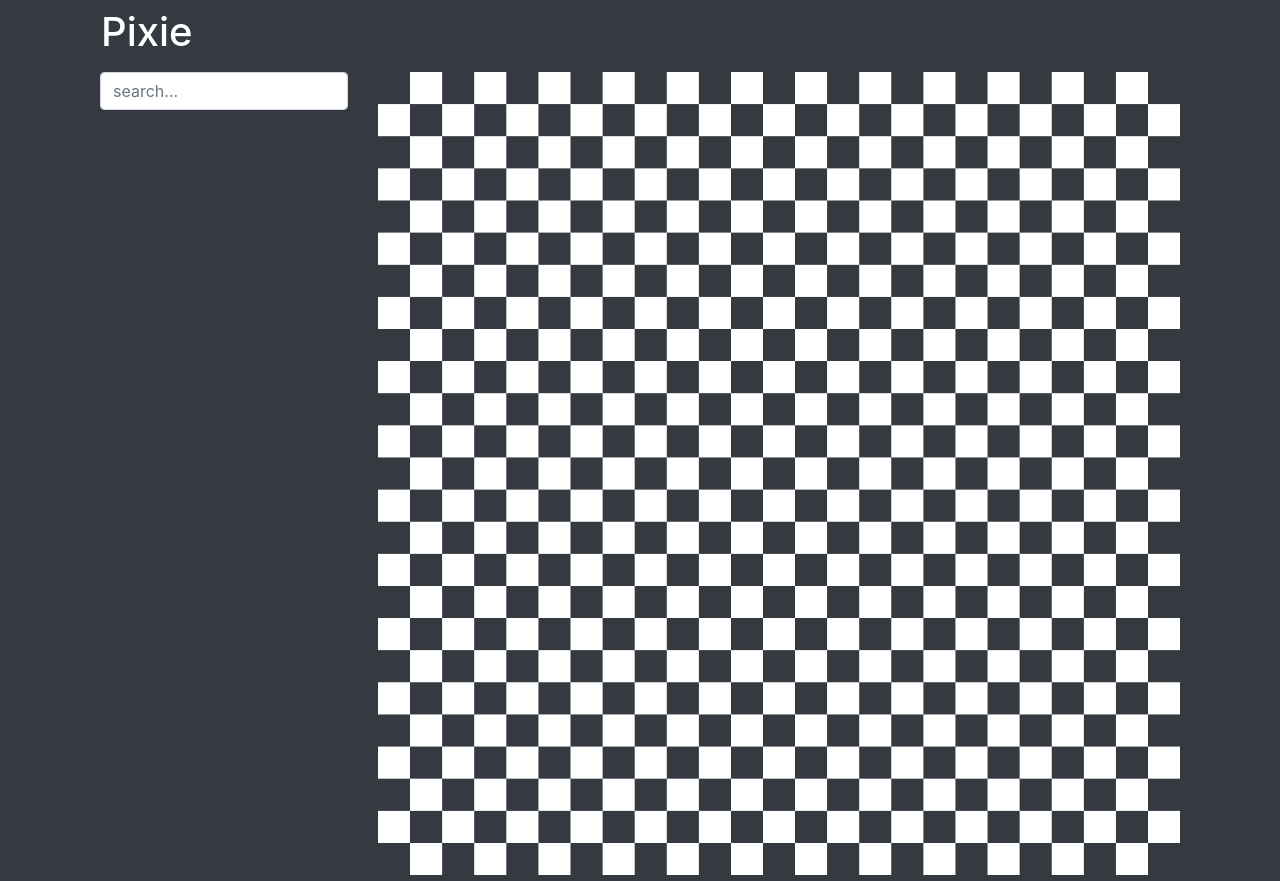
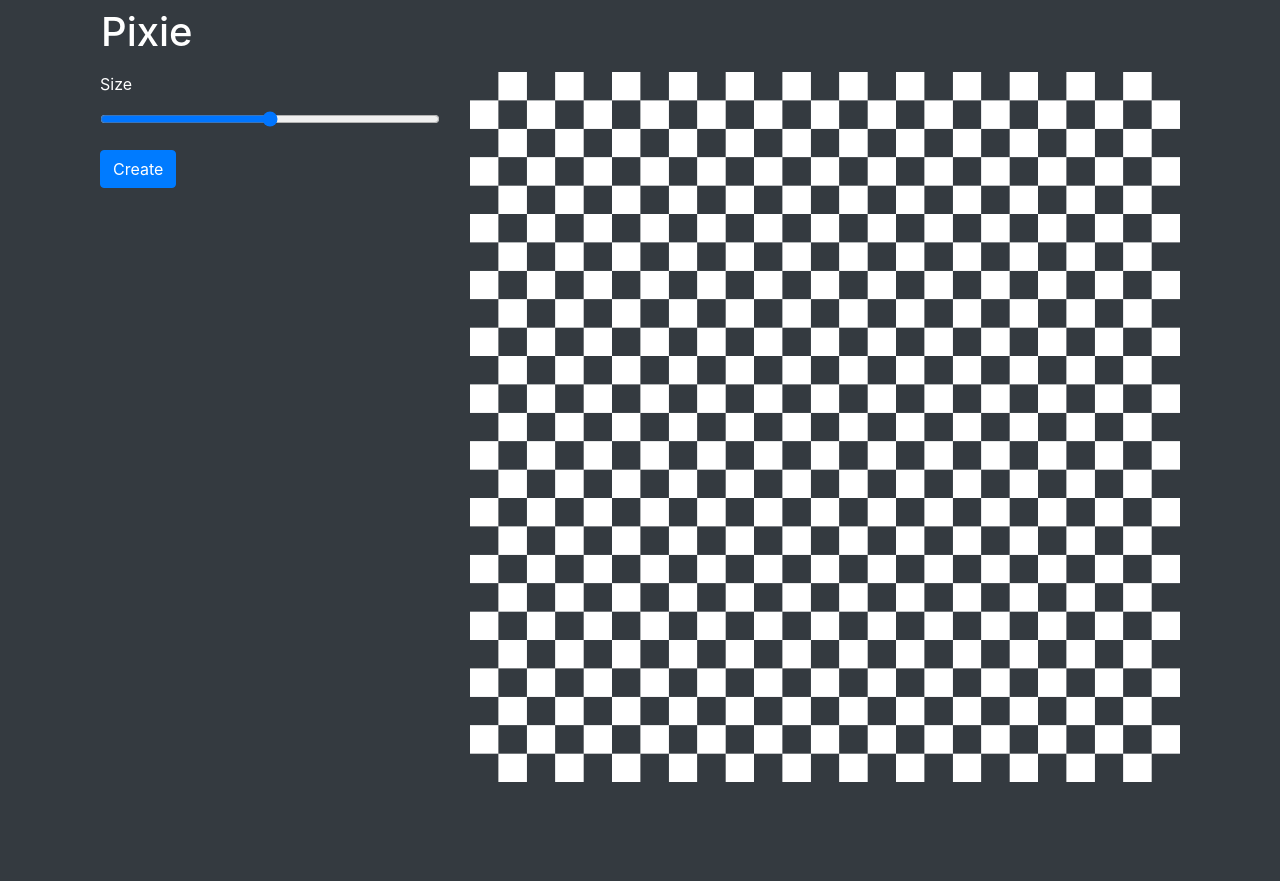
Before and after one commit to y0zg/pixie, a React (Create React App) app in the folder client/: page /create in a window 1280 px wide. After the commit the page ends 800 px from the top, so only its background shows below. Built offline with nearby package versions, Linux system fonts and the light colour scheme; no server answers.

Commit message:
canvas no longer keeps pixie state, this will be up to the canvas parent

```diff
--- a/client/src/components/layout/Router.js
+++ b/client/src/components/layout/Router.js
@@ -1,13 +1,17 @@
 import React from 'react';
-import { Route } from 'react-router-dom';
+import { Switch, Route } from 'react-router-dom';
 import PixieIndex from '../pixie/PixieIndex';
 import PixieEdit from '../pixie/PixieEdit';
+import PixieCreate from '../pixie/PixieCreate';
 
 const Router = () => {
   return (
     <>
-      <Route exact path="/" component={PixieIndex} />
-      <Route path="/:id" component={PixieEdit} />
+      <Switch>
+        <Route path="/create" component={PixieCreate} />
+        <Route path="/:id" component={PixieEdit} />
+        <Route path="/" component={PixieIndex} />
+      </Switch>
     </>
   );
 };
--- a/client/src/components/pixie/PixieCanvas.js
+++ b/client/src/components/pixie/PixieCanvas.js
@@ -1,11 +1,26 @@
 import React from 'react';
+import PropTypes from 'prop-types';
 import Pixie from './Pixie';
 
 class PixieCanvas extends React.Component {
-  state = {
-    ctx: null,
-    isMouseDown: false,
-    pixie: new Pixie(25, 25)
+  constructor(props) {
+    super(props);
+    this.state = {
+      ctx: null,
+      isMouseDown: false
+    }
+  }
+
+  static propTypes = {
+    width: PropTypes.number,
+    height: PropTypes.number,
+    isEditable: PropTypes.bool
+  };
+
+  static defaultProps = {
+    width: 1000,
+    height: 1000,
+    isEditable: true
   };
 
   componentDidMount() {
@@ -14,9 +29,11 @@ class PixieCanvas extends React.Component {
   }
 
   onMouseDown = event => {
-    const mouseCoords = this.getMousePos(event);
-    const pixiePosition = this.getPixelPos(mouseCoords.x, mouseCoords.y);
-    this.drawPixel(pixiePosition.row, pixiePosition.column, '#ff0000');
+    if (this.props.isEditable) {
+      const mouseCoords = this.getMousePos(event);
+      const pixiePosition = this.getPixelPos(mouseCoords.x, mouseCoords.y);
+      this.drawPixel(pixiePosition.row, pixiePosition.column, '#ff0000');
+    }
     this.setState({ isMouseDown: true });
   };
 
@@ -25,7 +42,7 @@ class PixieCanvas extends React.Component {
   };
 
   onMouseMove = event => {
-    if (this.state.isMouseDown) {
+    if (this.props.isEditable && this.state.isMouseDown) {
       const mouseCoords = this.getMousePos(event);
       const pixiePosition = this.getPixelPos(mouseCoords.x, mouseCoords.y);
       this.drawPixel(pixiePosition.row, pixiePosition.column, '#ff0000');
@@ -44,7 +61,7 @@ class PixieCanvas extends React.Component {
   getPixelPos = (x, y) => {
     const ctx = this.state.ctx;
     const canvasWidth = ctx.canvas.clientWidth;
-    const pixelSize = canvasWidth / this.state.pixie.numRows;
+    const pixelSize = canvasWidth / this.props.pixie.numRows;
     return {
       row: Math.floor(y / pixelSize),
       column: Math.floor(x / pixelSize)
@@ -52,15 +69,15 @@ class PixieCanvas extends React.Component {
   };
 
   drawPixel = (row, column, color) => {
-    const oldPixie = this.state.pixie;
+    const oldPixie = this.props.pixie;
     if (this.pixelDiffers(row, column, color)) {
       let newPixie = Pixie.merge(oldPixie, [{ row, column, color }]);
-      this.setState({ pixie: newPixie });
+      this.props.updatePixie(newPixie);
     }
   };
 
   pixelDiffers = (row, column, color) => {
-    return color !== this.state.pixie.pixelColor(row, column);
+    return color !== this.props.pixie.pixelColor(row, column);
   };
 
   drawCanvas = pixie => {
@@ -82,7 +99,7 @@ class PixieCanvas extends React.Component {
   };
 
   render() {
-    this.drawCanvas(this.state.pixie);
+    this.drawCanvas(this.props.pixie);
     return (
       <canvas
         ref="canvas"
--- /dev/null
+++ b/client/src/components/pixie/PixieCreate.js
@@ -0,0 +1,71 @@
+import React from 'react';
+import PropTypes from 'prop-types';
+import Pixie from './Pixie';
+import PixieCanvas from './PixieCanvas';
+import PixieService from '../../services/PixieService';
+
+class PixieCreate extends React.Component {
+  state = {
+    size: this.props.size,
+    pixie: new Pixie(this.props.size, this.props.size)
+  };
+
+  static propTypes = {
+    size: PropTypes.number
+  };
+
+  static defaultProps = {
+    size: 25
+  };
+
+  onFormSubmit = async event => {
+    event.preventDefault();
+    const createResponse = await PixieService.create(this.state.pixie);
+    console.log(createResponse);
+  };
+
+  onSizeChange = event => {
+    const value = event.target.value;
+    this.setState({
+      size: value,
+      pixie: new Pixie(value, value)
+    });
+  };
+
+  updatePixie = pixie => this.setState({ pixie });
+
+  render() {
+    return (
+      <div className="container">
+        <div className="row">
+          <div className="col">
+            <form onSubmit={this.onFormSubmit}>
+              <div className="form-group">
+                <label>Size</label>
+                <input
+                  type="range"
+                  name="rows"
+                  className="form-control"
+                  min="10"
+                  max="50"
+                  value={this.state.numRows}
+                  onChange={this.onSizeChange}
+                />
+              </div>
+              <button className="btn btn-primary">Create</button>
+            </form>
+          </div>
+          <div className="col-md-8 col-ld-9">
+            <PixieCanvas
+              pixie={this.state.pixie}
+              updatePixie={this.updatePixie}
+              isEditable={false}
+            />
+          </div>
+        </div>
+      </div>
+    );
+  }
+}
+
+export default PixieCreate;
--- a/client/src/components/pixie/PixieEdit.js
+++ b/client/src/components/pixie/PixieEdit.js
@@ -1,16 +1,18 @@
 import React from 'react';
+import Pixie from './Pixie';
 import PixieCanvas from './PixieCanvas';
 import PixieService from '../../services/PixieService';
 
 class PixieEdit extends React.Component {
   state = {
-    searchQuery: ''
+    searchQuery: '',
+    pixie: new Pixie(25, 25)
   };
 
   async componentDidMount() {
     try {
-      const pixies = await PixieService.getById(42);
-      console.log(pixies);
+      const pixie = await PixieService.getById(42);
+      console.log(pixie);
     } catch (error) {
       console.error(error);
     }
@@ -27,6 +29,10 @@ class PixieEdit extends React.Component {
     const value = event.target.value;
     this.setState({ [key]: value });
   }
+
+  updatePixie = pixie => {
+    this.setState({ pixie });
+  };
 
   render() {
     return (
@@ -48,8 +54,8 @@ class PixieEdit extends React.Component {
           </div>
           <div className="col-md-8 col-lg-9">
             <PixieCanvas
-              width="1000"
-              height="1000"
+              pixie={this.state.pixie}
+              updatePixie={this.updatePixie}
             />
           </div>
         </div>
--- a/client/src/components/pixie/PixieIndex.js
+++ b/client/src/components/pixie/PixieIndex.js
@@ -5,9 +5,25 @@ class PixieIndex extends React.Component {
     this.props.history.push(`/${id}`);
   };
 
+  onClickeCreate = event => {
+    this.props.history.push('/create');
+  };
+
   render() {
     return (
-      <button className="btn btn-primary" onClick={this.onClickEdit(42)}>pixie 42</button>
+      <>
+        <div className="container">
+          <div className="row">
+            <div className="col">
+              <button className="btn btn-primary" onClick={this.onClickeCreate}>Create</button>
+            </div>
+          </div>
+        </div>
+
+        {/* <button className="btn btn-primary" onClick={this.onClickEdit(42)}>pixie 42</button>
+        <button className="btn btn-primary" onClick={this.onClickeCreate}>Create</button> */}
+
+      </>
     );
   }
 }
--- a/client/src/services/PixieService.js
+++ b/client/src/services/PixieService.js
@@ -8,6 +8,10 @@ class PixieService {
   static getById(id) {
     return axios.get(`/api/pixies/${id}`);
   }
+
+  static create(pixie) {
+    return axios.post('/api/pixies', pixie);
+  }
 }
 
 export default PixieService;
```
Also changed, not shown: 2 other files (tests, documents, lock files or other folders).
